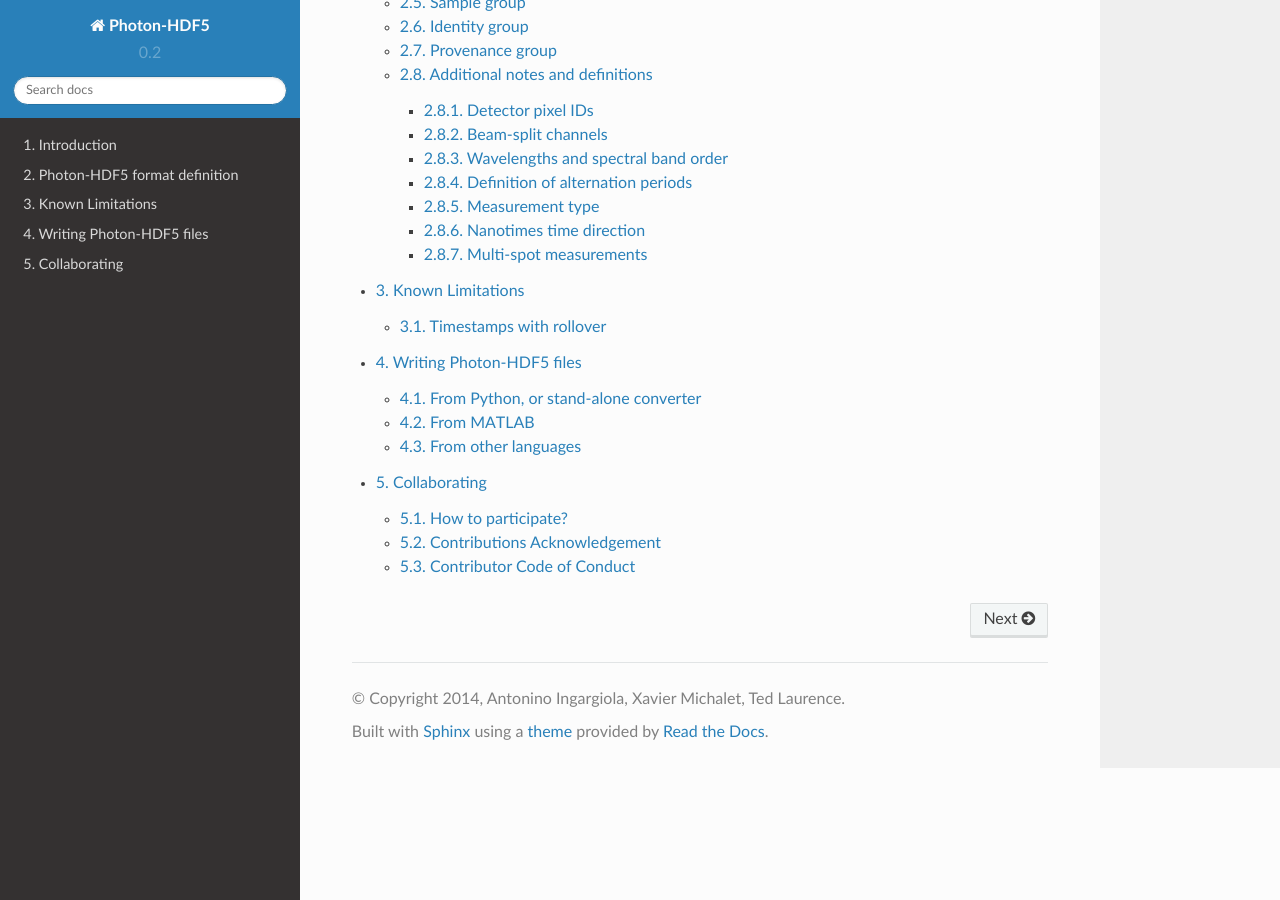
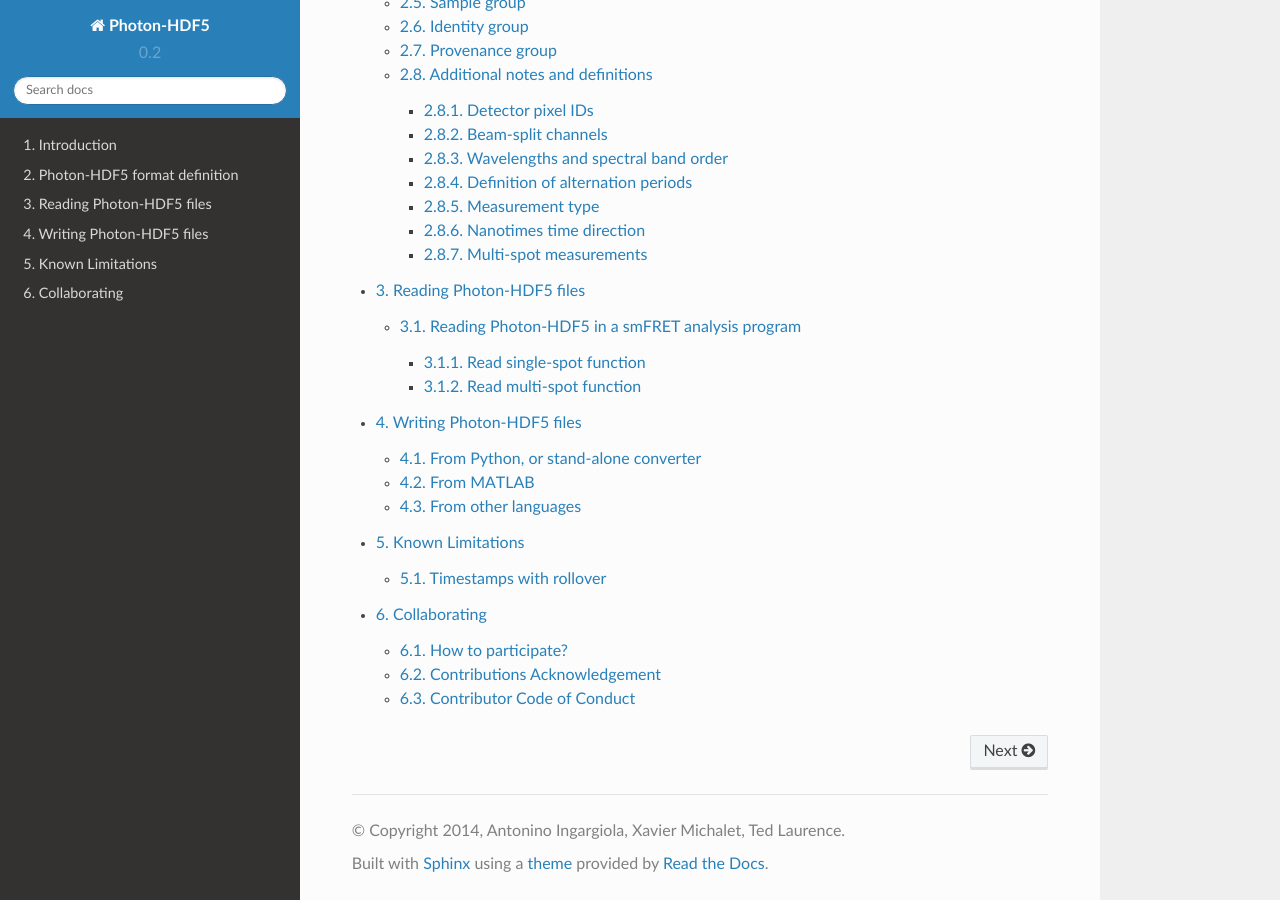
Before and after one commit to Photon-HDF5/photon-hdf5, a Sphinx documentation site: the page built from docs/index.rst, in a window 1280 px wide and 900 px high, scrolled down 1250 px. Built offline with Sphinx 7.4.7 and the Read the Docs theme 2.0.0, drawn with Linux system fonts in a browser that asks for light colours; some of the changed lines change nothing that is shown.

Commit message:
Add section on reading Photon-HDF5 files

```diff
--- a/docs/index.rst
+++ b/docs/index.rst
@@ -69,6 +69,7 @@ Table of contents
 
     intro
     phdata
+    reading
+    writing
     limitations
-    writing
     contributing
--- /dev/null
+++ b/docs/reading.rst
@@ -0,0 +1,87 @@
+.. _reading:
+
+Reading Photon-HDF5 files
+=========================
+
+You can easily read a Photon-HDF5 file in Python, MATLAB, LabVIEW or any
+in any other language that supports HDF5 (C, C++, Java, R, etc...).
+
+We provide
+`examples  on reading Photon-HDF5 files <http://photon-hdf5.github.io/photon_hdf5_reading_examples/>`_
+in different programming languages.
+
+The next section discuss how to write a generic Photon-HDF5 reader
+for a single-molecule FRET analysis program.
+
+
+Reading Photon-HDF5 in a smFRET analysis program
+-------------------------------------------------
+
+In this section describes a scheme can be used to read
+Photon-HDF5 files in smFRET analysis programs. This scheme is implement
+in the burst analysis program
+`FRETBursts <http://tritemio.github.io/FRETBursts/>`_
+(`see code <https://github.com/tritemio/FRETBursts/blob/master/fretbursts/loader.py#L226>`_).
+
+The scheme is reported here as an example on how to add support for reading
+Photon-HDF5 files to an analysis program.
+
+ Read Photon-HDF5 files
+ ~~~~~~~~~~~~~~~~~~~~~~~
+
+1. Get the Photon-HDF5 version from ``/identity/format_version``.
+   The version must be ``'0.4'`` or greater.
+
+2. Optionally load metadata from `setup`, `sample`, `provenance` and `identity`
+   groups. This is not needed for the analysis. The fields may not be present.
+
+3. Same as in point 2 for root fields `description` and `acquisition_duration`.
+
+4. If there is a ``/photon_data`` group the file is single-spot. Call the
+   function to load single-spot data (see next section). If there is
+   no ``/photon_data`` the file is a multi-spot one, call the multi-spot read
+   function (next section).
+
+Read single-spot function
+~~~~~~~~~~~~~~~~~~~~~~~~~
+
+Make a function that takes a channel parameter (`N`) and reads the data of the
+corresponding channel (``/photon_dataN``). If `N` is not passed, the function
+reads data from ``/photon_data``.
+
+Read the photon-data following these steps:
+
+1. Check if a photon-data group with given `N` is present, if not skip the
+   channel. This is needed in cases of missing channels (e.g. dead pixel
+   in SPAD array).
+
+2. Load photon-data arrays. Load the array ``timestamps`` and its unit
+   (``timestamps+specs/timestamps_unit``). If present, load also
+   ``detectors``, ``nanotimes`` and ``particles``. If ``nanotimes`` is present
+   load ``nanotime_specs`` (``tcspc_unit`` and ``tcspc_num_bins``).
+
+3. Load measurements-specs. Refer to :ref:`measurement_specs_group`
+   documentation for the details. Note that ``measurement_specs`` may be not
+   present.
+
+3. If ``measurement_specs`` is present and the measurement-type starts with
+   ``smFRET`` load detectors definitions
+   (donor: ``measurement_specs/detectors_specs/spectral_ch1``,
+   acceptor: ``measurement_specs/detectors_specs/spectral_ch2``).
+
+4. For us-ALEX load ``alex_period`` and for ns-ALEX load ``
+   load the period definitions.
+
+5. For both us-ALEX and ns-ALEX load the donor and acceptor
+   period definitions (``alex_excitation_period1`` and
+   ``alex_excitation_period1``). For us-ALEX also load
+   ``alex_offset``. All these field may not be present.
+
+Read multi-spot function
+~~~~~~~~~~~~~~~~~~~~~~~~
+
+Implement the single-channel version then:
+
+- Find all the root groups starting with ``photon_data`` and for each group
+  load the data for that channel. There can be missing channels
+  (e.g. if there are dead pixels).
```
